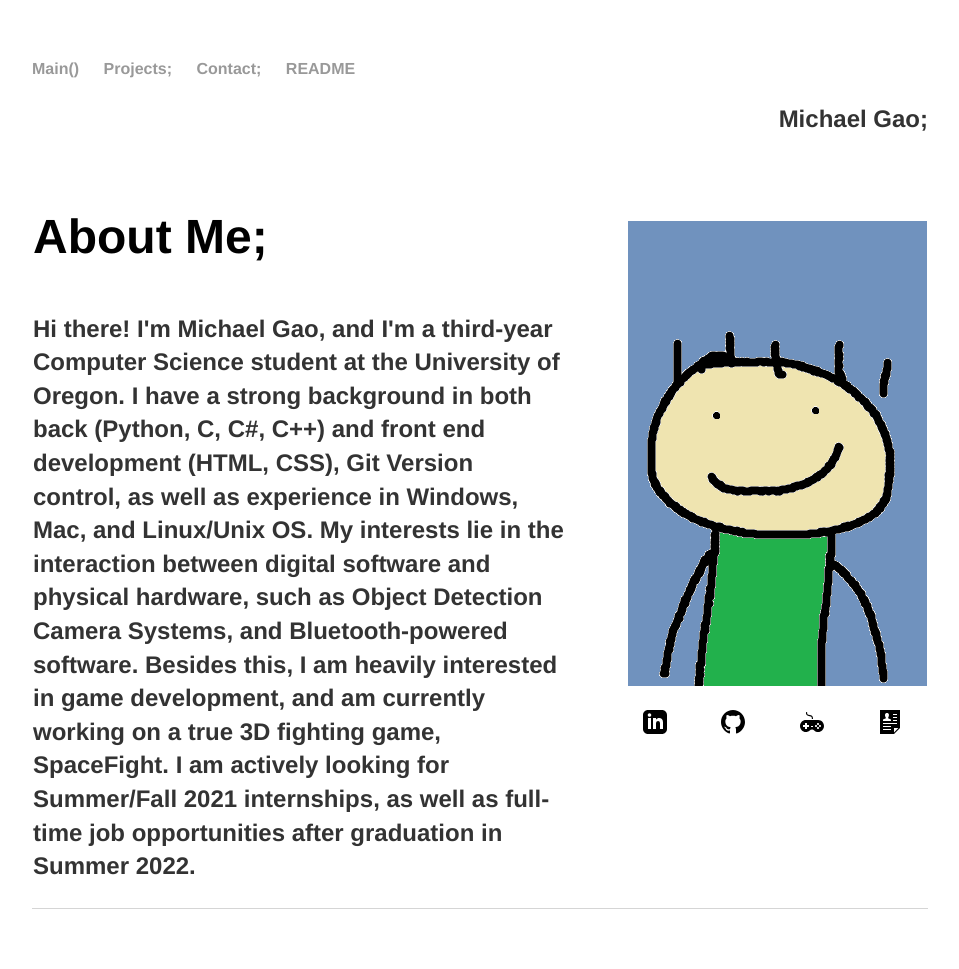
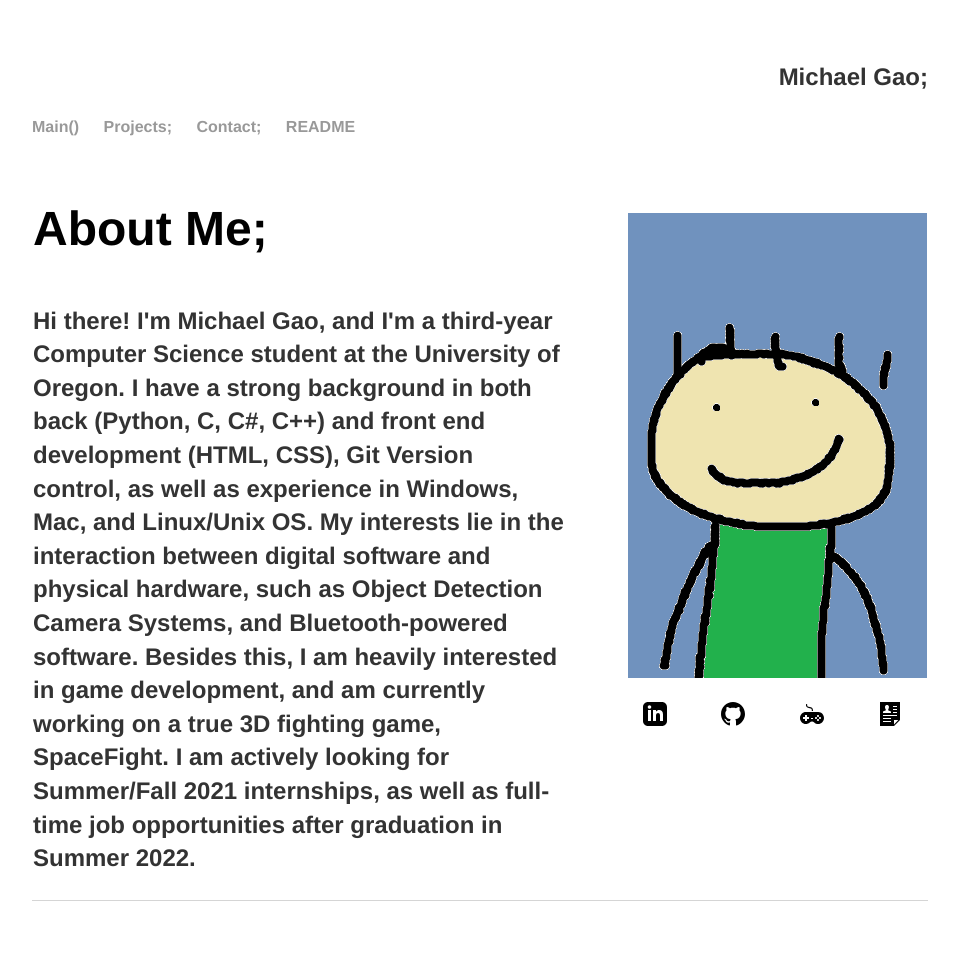
Before and after one commit to michael-c-gao/WebsiteOfMichael, a Jekyll site: the page built from index.html, in a window 1280 px wide. Shown: the whole page, without its empty margins (160-1119 px from the left). Built offline with Jekyll 4.4.1, drawn with Linux system fonts in a browser that asks for light colours.

Commit message:
Update default.html

```diff
--- a/_layouts/default.html
+++ b/_layouts/default.html
@@ -7,11 +7,12 @@
 		<body>
 			<nav>
 	    		<ul>
+				<p align="right" ><strong>Michael Gao;<strong></p>
 	        		<li><a href="/">Main()</a></li>
 				<li><a href="/projects">Projects;</a></li>
 	        		<li><a href="/contact">Contact;</a></li>
 	        		<li><a href="/blog">README</a></li>
-				<p align="right" ><strong>Michael Gao;<strong></p>
+
 	    		</ul>
 			</nav>
 			<div class="container">
```
